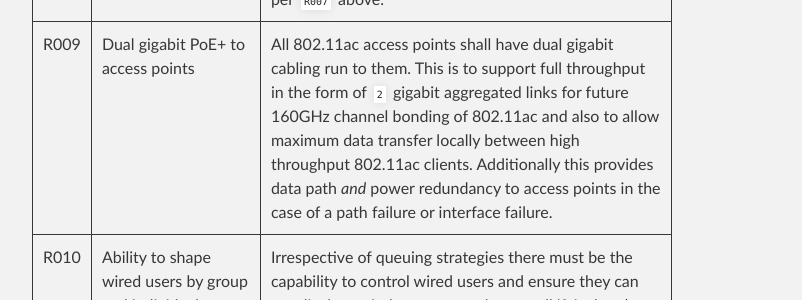
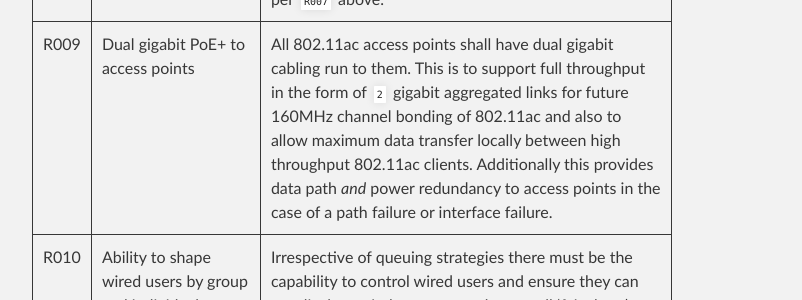
Before and after one commit to podomere/ond, a Jekyll site: the page built from ond-00001/ond-00001.md, in a window 1280 px wide and 900 px high, scrolled down 2101 px. Shown: the part 178-478 px from the top of the window, without its empty margins (288-1090 px from the left). Built offline with Jekyll 4.4.1, drawn with Linux system fonts in a browser that asks for light colours.

Commit message:
Fixed type on 160GHz which should have been 160MHz

````diff
--- a/ond-00001/ond-00001.md
+++ b/ond-00001/ond-00001.md
@@ -28,7 +28,7 @@
 | R006 | All devices and paths shall be used efficiently. | Effective load balancing and active-active paths should be used where and when possible including across n+1 tiers if applicable. Capacity management and reporting should be automated and easily scheduled. Basic instrumentation and dashboards should be easily understood and available to non-technical users/entities.|
 | R007 | PoE+(Power over Ethernet) 802.3at shall be provided.| All edge switching will provide/support PoE+(plus) for devices (i.e. 802.3at and not just 802.3af) specifically for 802.11ac access points and device futureproofing. Additionally this has the benefit of powering all devices and WiFi access points if a pod is supplied with clean/protected power from a UPS(Uninterruptible Power Supply). Furthermore conditioned power and resilience to power outages protects an organisations investment while ensuring maximal uptime for said devices and services.|
 | R008 | Power will be conditioned and provided by a UPS | This not only extends the lifetime of the equipment investment but ensures maximal uptime even during brief 'brown outs' or over-voltage conditions. A remotely instrumented UPS also allows an organisation to help quantify its I.T. power spend and refine its operating expenditure (as all devices run on the UPS as per ```R007``` above.|
-| R009 | Dual gigabit PoE+ to access points | All 802.11ac access points shall have dual gigabit cabling run to them. This is to support full throughput in the form of ```2``` gigabit aggregated links for future 160GHz channel bonding of 802.11ac and also to allow maximum data transfer locally between high throughput 802.11ac clients. Additionally this provides data path *and* power redundancy to access points in the case of a path failure or interface failure.|
+| R009 | Dual gigabit PoE+ to access points | All 802.11ac access points shall have dual gigabit cabling run to them. This is to support full throughput in the form of ```2``` gigabit aggregated links for future 160MHz channel bonding of 802.11ac and also to allow maximum data transfer locally between high throughput 802.11ac clients. Additionally this provides data path *and* power redundancy to access points in the case of a path failure or interface failure.|
 | R010 | Ability to shape wired users by group and individual policies| Irrespective of queuing strategies there must be the capability to control wired users and ensure they can not displace wireless users or the overall 'fair share' policies. This must be easily implemented on a per SRC IP and per FW policy basis.|
 
 ## Design Overview
````
